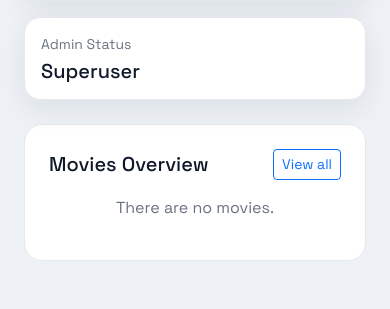
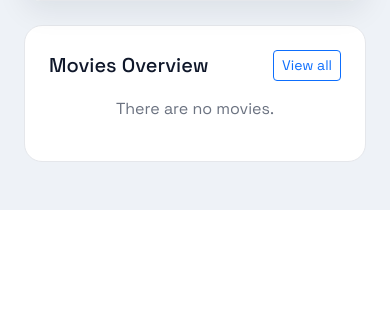
Before and after one commit to JosipVojkovic/IWA_project, a Django app: page /admin-panel/ in a window 390 px wide. Shown: the part 765-1074 px from the top of the page. After the commit the page ends 975 px from the top, so only its background shows below. Run offline with Django 5.2, Linux system fonts and the light colour scheme; the visitor is signed in with stand-in values (Sample User, id 1); data that the repository does not hold is empty.

Commit message:
refactor: clean up admin dashboard view

```diff
--- a/movies/templates/admin-panel/dashboard.html
+++ b/movies/templates/admin-panel/dashboard.html
@@ -23,12 +23,6 @@
       <h2 class="h5 mb-0">
         {% if latest_release %}{{ latest_release.title }}{% else %}None{% endif %}
       </h2>
-    </div>
-  </div>
-  <div class="col-12 col-md-4">
-    <div class="stat-card p-3">
-      <p class="muted small mb-1">Admin Status</p>
-      <h2 class="h5 mb-0">{{ admin_status }}</h2>
     </div>
   </div>
 </div>
--- a/movies/views.py
+++ b/movies/views.py
@@ -74,18 +74,7 @@ def admin_dashboard_view(request):
         .order_by('-release_date', 'title')
         .first()
     )
-    movies = (
-        Movie.objects.select_related('director')
-        .order_by('-release_date', 'title')
-        .prefetch_related('actors')
-    )
-    admin_status = (
-        'Superuser'
-        if request.user.is_superuser
-        else 'Staff'
-        if request.user.is_staff
-        else 'User'
-    )
+    movies = Movie.objects.order_by('-release_date', 'title')
     return render(
         request,
         'admin-panel/dashboard.html',
@@ -93,7 +82,6 @@ def admin_dashboard_view(request):
             'movies': movies[:6],
             'total_movies': total_movies,
             'latest_release': latest_release,
-            'admin_status': admin_status,
         },
     )
 
```
